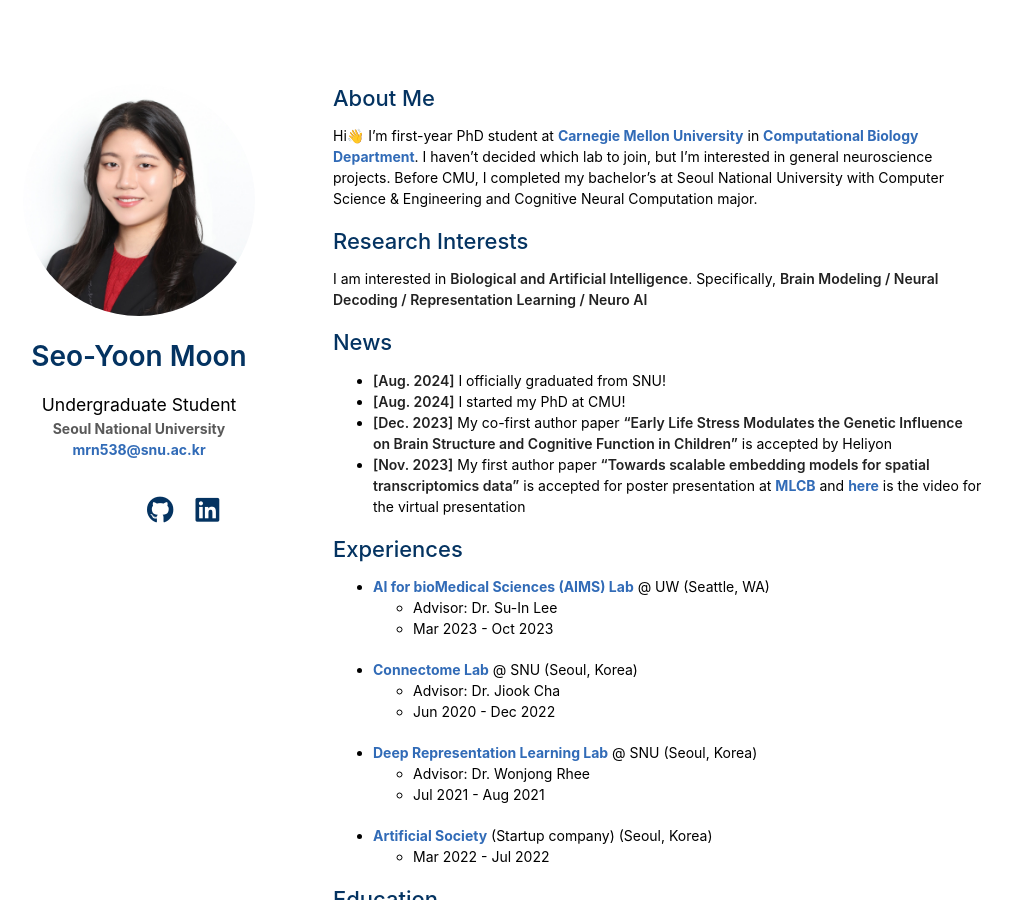
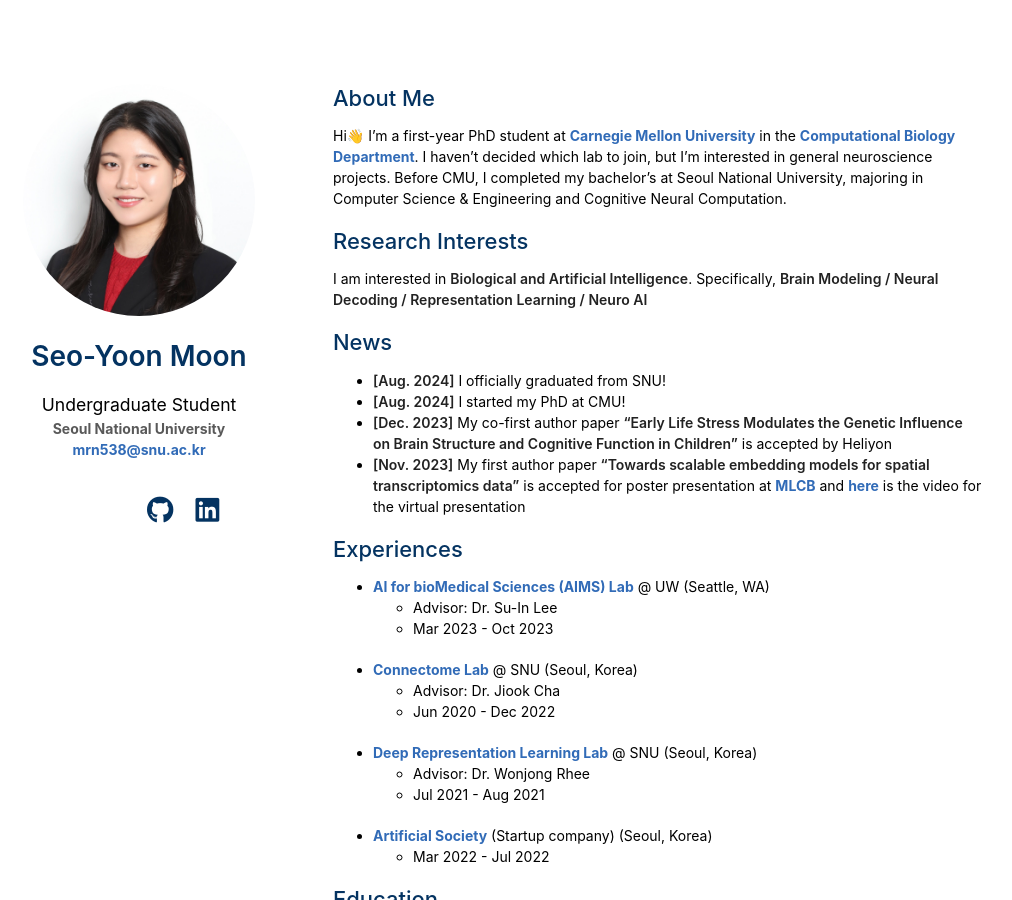
Before and after one commit to symoon9/cv, a Jekyll site: the page built from index.md, in a window 1280 px wide and 900 px high. Shown: the whole window, without its empty margins (137-1149 px from the left). Built offline with Jekyll 4.4.1, drawn with Linux system fonts in a browser that asks for light colours; nearby versions of some CDN libraries; a style sheet for code colours, icons or effects is not loaded; our own code applies the rules of GitHub Pages for plain Markdown files.

Commit message:
Correct typo

```diff
--- a/index.md
+++ b/index.md
@@ -3,7 +3,7 @@ layout: homepage
 ---
 
 ## About Me
-Hi👋 I'm first-year PhD student at [Carnegie Mellon University](https://www.cmu.edu/) in [Computational Biology Department](https://cbd.cmu.edu/). I haven't decided which lab to join, but I'm interested in general neuroscience projects. Before CMU, I completed my bachelor's at Seoul National University with Computer Science & Engineering and Cognitive Neural Computation major.
+Hi👋 I’m a first-year PhD student at [Carnegie Mellon University](https://www.cmu.edu/) in the [Computational Biology Department](https://cbd.cmu.edu/). I haven’t decided which lab to join, but I’m interested in general neuroscience projects. Before CMU, I completed my bachelor’s at Seoul National University, majoring in Computer Science & Engineering and Cognitive Neural Computation.
 
 ## Research Interests
 I am interested in **Biological and Artificial Intelligence**.
```
